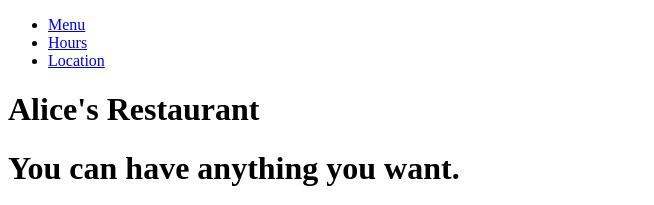
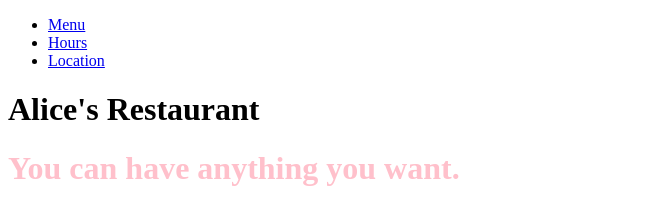
Before and after one commit to ol4er/alices-restaurant, a plain HTML site: page index.html in a window 1280 px wide. Shown: the top 205 px of the page, without its empty margins (0-654 px from the left). Drawn offline with Linux system fonts and the light colour scheme.

Commit message:
Fixed console code output error

```diff
--- a/index.html
+++ b/index.html
@@ -103,8 +103,8 @@
 			console.log("This will print in the JavaScript console, which is part of the standard suite of developer tools. JavaScript.");
 
 			console.log("Note that we put the script tags right before the closing body tag.")
-
-			console.log("This should say the tagline" + document.getElementsByClassName("Tagline"));
+			let tagline = document.getElementsByClassName("Tagline");
+			console.log("This should say the tagline: " + tagline[0].innerText);
 		</script>
 	</body>
 </html>
--- a/styles.css
+++ b/styles.css
@@ -1,3 +1,6 @@
 img {
     width: 100px;
 }
+.Tagline {
+    color: pink;
+}
```
